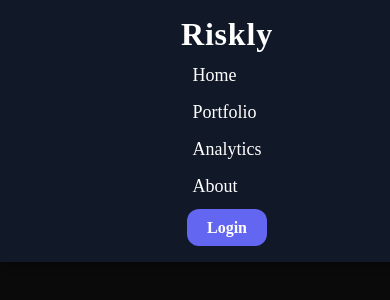
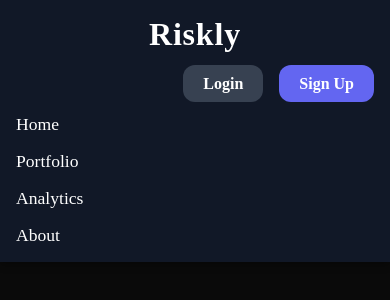
Before and after one commit to Vikas-Krishna1/Riskly, a React app in the folder frontend/: page / in a window 390 px wide. Shown: the top 300 px of the page. Built offline with nearby package versions, Linux system fonts and the light colour scheme; the HTML template or start-up script is replaced by a standard one.

Commit message:
navbar better

```diff
--- a/frontend/src/components/NavBar/NavBar.css
+++ b/frontend/src/components/NavBar/NavBar.css
@@ -3,7 +3,7 @@
   display: flex;
   justify-content: space-between;
   align-items: center;
-  background-color: #111827; /* Dark gray/black */
+  background-color: #111827; /* dark gray */
   color: #ffffff;
   padding: 1rem 3rem;
   box-shadow: 0 2px 8px rgba(0, 0, 0, 0.4);
@@ -12,6 +12,7 @@
   top: 0;
   left: 0;
   z-index: 1000;
+  box-sizing: border-box;
 }
 
 /* LOGO */
@@ -25,17 +26,19 @@
 }
 
 .navbar-logo:hover {
-  color: #818cf8; /* Indigo-400 tone */
+  color: #818cf8;
 }
 
-/* NAV LINKS */
+/* LINKS */
 .navbar-links {
   display: flex;
   gap: 2rem;
+  flex: 1;
+  justify-content: center;
 }
 
 .navbar-links a {
-  font-size: 1.125rem;
+  font-size: 1.1rem;
   text-decoration: none;
   color: #ffffff;
   transition: color 0.3s ease;
@@ -45,35 +48,81 @@
   color: #818cf8;
 }
 
-/* LOGIN BUTTON */
+/* BUTTONS AREA */
+.navbar-actions {
+  display: flex;
+  gap: 1rem;
+}
+
+/* BUTTON BASE STYLE */
 .navbar-button {
-  background-color: #6366f1; /* Indigo-500 */
-  color: white;
   font-weight: 600;
   text-decoration: none;
   padding: 0.6rem 1.25rem;
   border-radius: 0.75rem;
-  transition: background-color 0.3s ease;
+  transition: background-color 0.3s ease, color 0.3s ease;
 }
 
-.navbar-button:hover {
-  background-color: #4f46e5; /* Indigo-600 */
+/* LOGIN BUTTON */
+.navbar-button.login {
+  background-color: #374151; /* gray-700 */
+  color: #ffffff;
 }
 
-/* RESPONSIVE DESIGN */
-@media (max-width: 768px) {
+.navbar-button.login:hover {
+  background-color: #4b5563; /* gray-600 */
+}
+
+/* SIGNUP BUTTON */
+.navbar-button.signup {
+  background-color: #6366f1; /* indigo-500 */
+  color: #ffffff;
+}
+
+.navbar-button.signup:hover {
+  background-color: #4f46e5; /* indigo-600 */
+}
+
+/* RESPONSIVE */
+@media (max-width: 900px) {
+  .navbar {
+    flex-wrap: wrap;
+    padding: 1rem 2rem;
+  }
+
+  .navbar-links {
+    order: 3;
+    width: 100%;
+    justify-content: center;
+    margin-top: 0.75rem;
+    flex-wrap: wrap;
+    gap: 1rem;
+  }
+
+  .navbar-actions {
+    order: 2;
+    margin-left: auto;
+  }
+
+  .navbar-logo {
+    order: 1;
+  }
+}
+
+@media (max-width: 600px) {
   .navbar {
     flex-direction: column;
-    padding: 1rem 2rem;
+    align-items: center;
+    padding: 1rem;
   }
 
   .navbar-links {
     flex-direction: column;
     gap: 1rem;
-    margin-top: 0.75rem;
   }
 
-  .navbar-button {
+  .navbar-actions {
+    flex-direction: row;
     margin-top: 0.75rem;
   }
 }
--- a/frontend/src/components/NavBar/NavBar.tsx
+++ b/frontend/src/components/NavBar/NavBar.tsx
@@ -4,10 +4,12 @@ import "./NavBar.css";
 function NavBar() {
   return (
     <nav className="navbar">
+      {/* Logo */}
       <Link to="/" className="navbar-logo">
         Riskly
       </Link>
 
+      {/* Links */}
       <div className="navbar-links">
         <Link to="/home">Home</Link>
         <Link to="/portfolio">Portfolio</Link>
@@ -15,9 +17,15 @@ function NavBar() {
         <Link to="/about">About</Link>
       </div>
 
-      <Link to="/login" className="navbar-button">
-        Login
-      </Link>
+      {/* Buttons */}
+      <div className="navbar-actions">
+        <Link to="/login" className="navbar-button login">
+          Login
+        </Link>
+        <Link to="/signup" className="navbar-button signup">
+          Sign Up
+        </Link>
+      </div>
     </nav>
   );
 }
```
